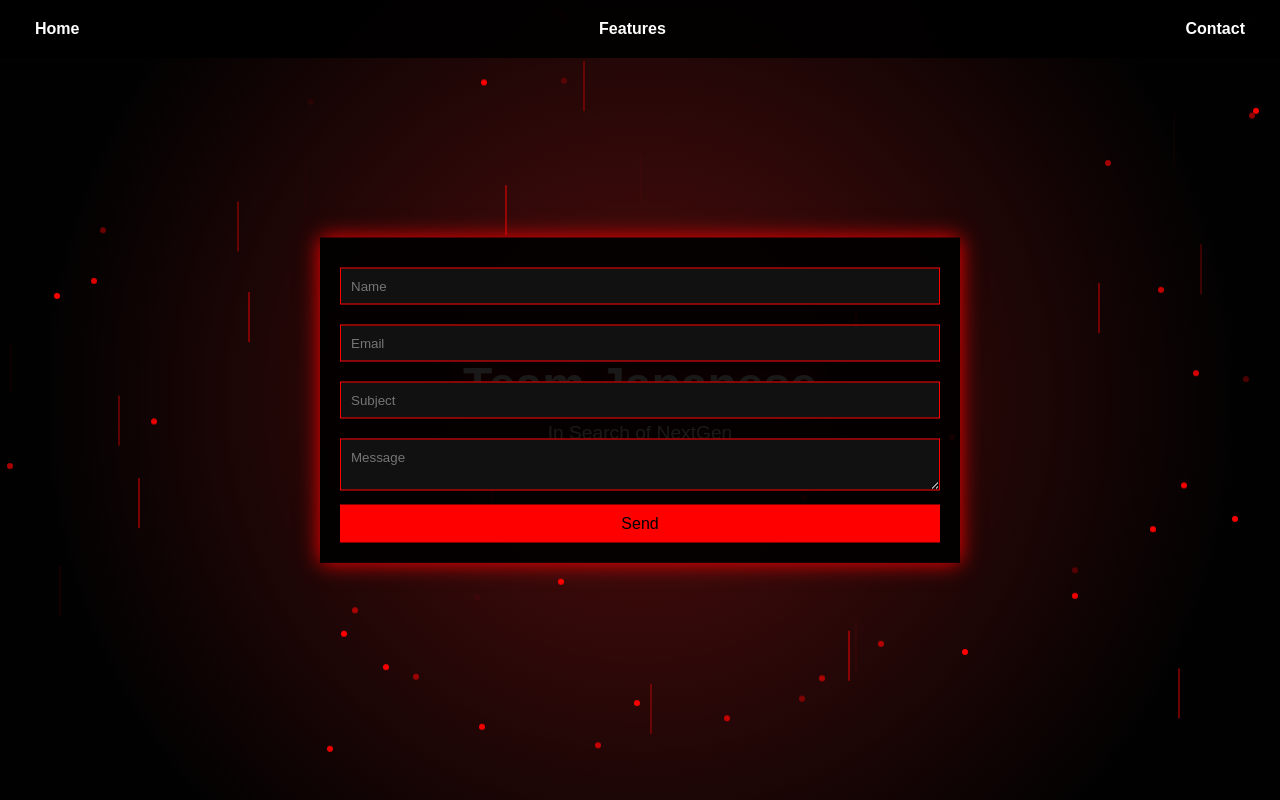
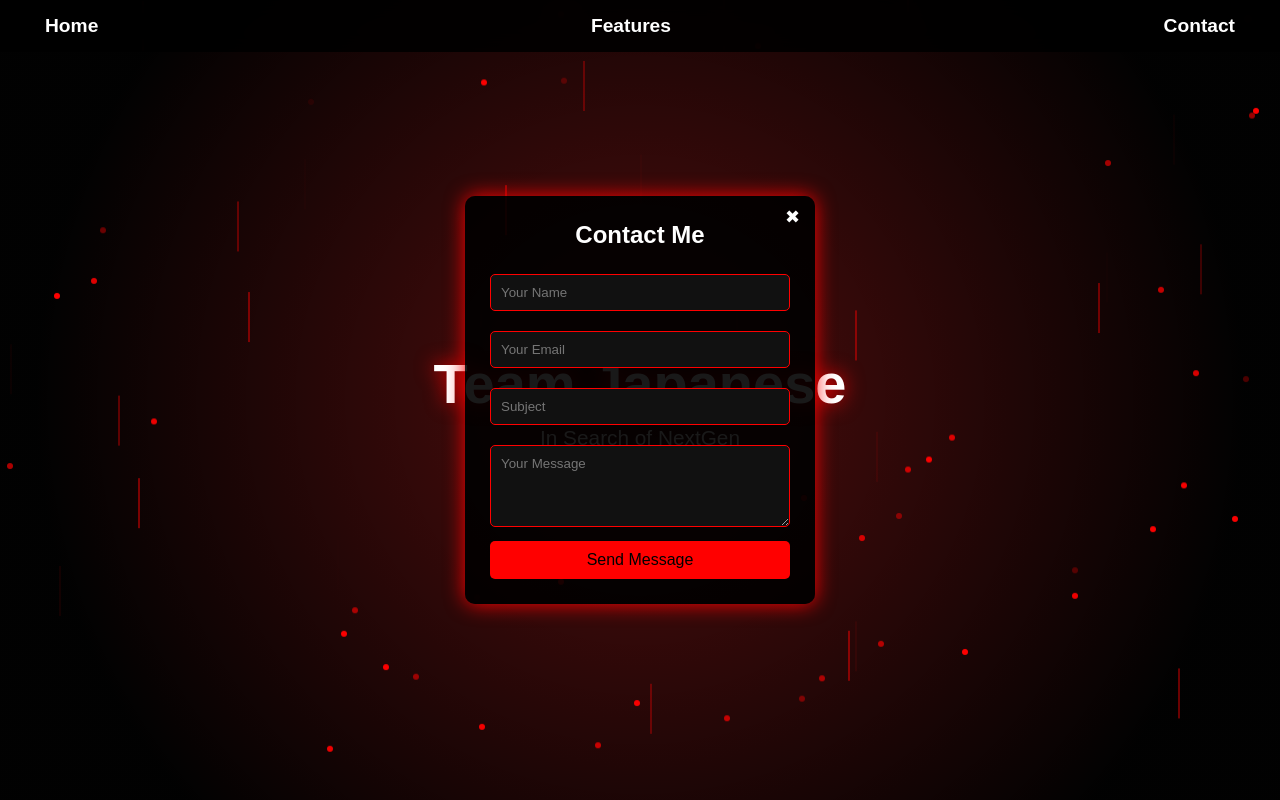
Before and after one commit to TeamJapanese/TheJapanese-Users-Portfolio, a plain HTML site: page Portfolio/index.html in a window 1280 px wide. Both pictures are taken after a click on the link "Contact". Drawn offline with Linux system fonts and the light colour scheme.

Commit message:
Update index.html added and fix form submit option 💸✨

```diff
--- a/Portfolio/index.html
+++ b/Portfolio/index.html
@@ -10,6 +10,7 @@
             padding: 0;
             box-sizing: border-box;
             font-family: Arial, sans-serif;
+            scroll-behavior: smooth;
         }
 
         body {
@@ -19,17 +20,18 @@
             position: relative;
         }
 
+        /* Navbar */
         .navbar {
             display: flex;
             justify-content: space-between;
             align-items: center;
-            padding: 20px;
+            padding: 15px 30px;
             position: fixed;
             width: 100%;
             top: 0;
             left: 0;
             background: rgba(0, 0, 0, 0.9);
-            backdrop-filter: blur(15px);
+            backdrop-filter: blur(10px);
             z-index: 1000;
         }
 
@@ -38,6 +40,7 @@
             text-decoration: none;
             margin: 0 15px;
             font-weight: bold;
+            font-size: 1.2rem;
             transition: 0.3s;
         }
 
@@ -45,6 +48,7 @@
             color: red;
         }
 
+        /* Hero Section */
         .hero {
             height: 100vh;
             display: flex;
@@ -56,15 +60,16 @@
         }
 
         .hero h1 {
-            font-size: 3rem;
+            font-size: 3.5rem;
             text-shadow: 0 0 20px red;
         }
 
         .hero p {
-            font-size: 1.2rem;
+            font-size: 1.3rem;
             margin-top: 10px;
         }
 
+        /* Contact Form */
         .contact-form {
             display: none;
             position: fixed;
@@ -72,9 +77,16 @@
             left: 50%;
             transform: translate(-50%, -50%);
             background: rgba(0, 0, 0, 0.9);
-            padding: 20px;
+            padding: 25px;
+            width: 350px;
             box-shadow: 0 0 20px red;
             z-index: 2000;
+            border-radius: 10px;
+        }
+
+        .contact-form h2 {
+            text-align: center;
+            margin-bottom: 15px;
         }
 
         .contact-form input, .contact-form textarea {
@@ -84,6 +96,7 @@
             background: #111;
             color: white;
             border: 1px solid red;
+            border-radius: 5px;
         }
 
         .contact-form button {
@@ -94,12 +107,23 @@
             font-size: 1rem;
             cursor: pointer;
             transition: 0.3s;
+            border-radius: 5px;
         }
 
         .contact-form button:hover {
             background: darkred;
         }
 
+        .close-btn {
+            position: absolute;
+            top: 10px;
+            right: 15px;
+            font-size: 18px;
+            cursor: pointer;
+            color: white;
+        }
+
+        /* Background Animation */
         .background-animation {
             position: absolute;
             width: 100%;
@@ -153,12 +177,17 @@
         <p>In Search of NextGen</p>
     </div>
 
+    <!-- Contact Form -->
     <div class="contact-form" id="contact">
-        <input type="text" placeholder="Name">
-        <input type="email" placeholder="Email">
-        <input type="text" placeholder="Subject">
-        <textarea placeholder="Message"></textarea>
-        <button onclick="submitForm()">Send</button>
+        <span class="close-btn" onclick="toggleContact()">✖</span>
+        <h2>Contact Me</h2>
+        <form action="https://formsubmit.co/sandeepshrmadev@gmail.com" method="POST">
+            <input type="text" name="name" placeholder="Your Name" required>
+            <input type="email" name="email" placeholder="Your Email" required>
+            <input type="text" name="subject" placeholder="Subject" required>
+            <textarea name="message" placeholder="Your Message" rows="4" required></textarea>
+            <button type="submit">Send Message</button>
+        </form>
     </div>
 
     <div class="background-animation"></div>
@@ -167,10 +196,6 @@
         function toggleContact() {
             let contactForm = document.getElementById('contact');
             contactForm.style.display = (contactForm.style.display === 'block') ? 'none' : 'block';
-        }
-
-        function submitForm() {
-            alert('Form submitted successfully!');
         }
 
         function createBackground() {
@@ -198,4 +223,4 @@
     </script>
 
 </body>
-  </html>
+</html>
```
